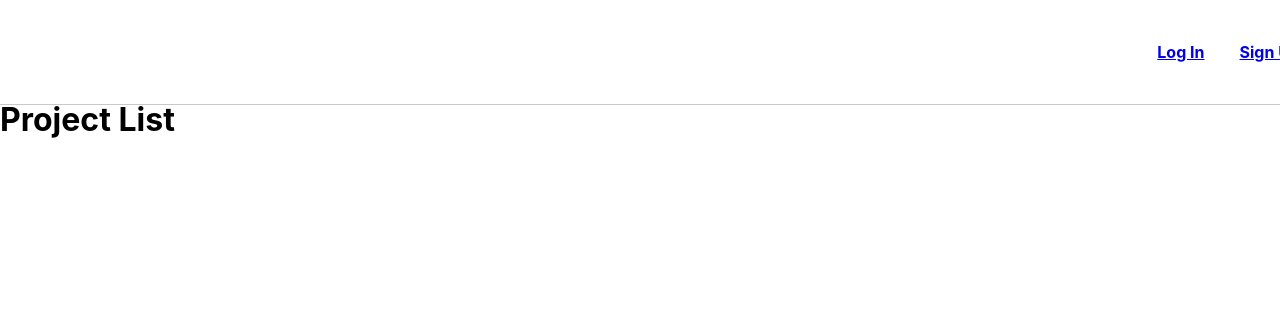
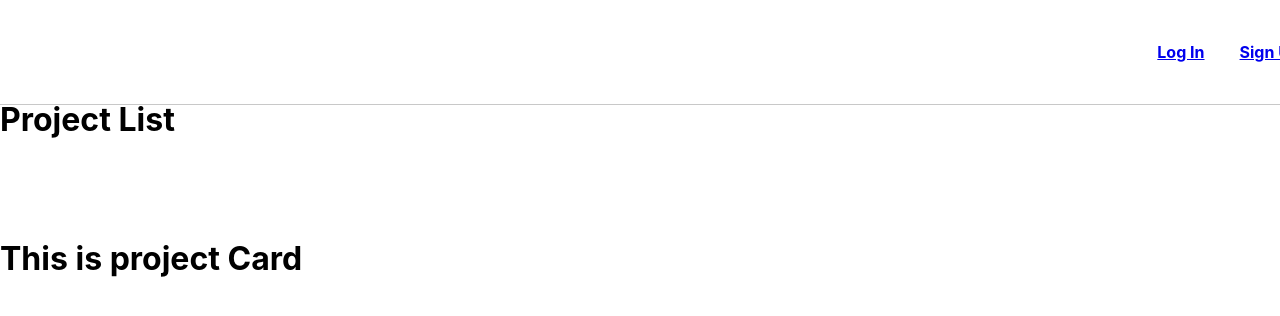
Before and after one commit to pablove123/project-place-back-end, a React (Vite) app: page /projects in a window 1280 px wide. Shown: the top 316 px of the page. Built offline with nearby package versions, Linux system fonts and the light colour scheme; no server answers.

Commit message:
add projectProps to projectList

```diff
--- /dev/null
+++ b/src/components/ProjectCard/projectCard.tsx
@@ -0,0 +1,7 @@
+const ProjectCard = () => {
+  return (
+    <h1>This is project Card</h1>
+  );
+}
+
+export default ProjectCard;
--- a/src/components/Projects/ProjectList.tsx
+++ b/src/components/Projects/ProjectList.tsx
@@ -1,7 +1,16 @@
-const ProjectList = (props) => {
+import { Project } from "../../types/models";
+import ProjectCard from "../ProjectCard/projectCard";
+
+interface ProjectProps{
+  projects: Project[]
+}
+const ProjectList = (props:ProjectProps) => {
   console.log(props)
   return (
+    <>
     <h1>Project List</h1>
+    <ProjectCard/>
+    </>
     );
 
 }
```
